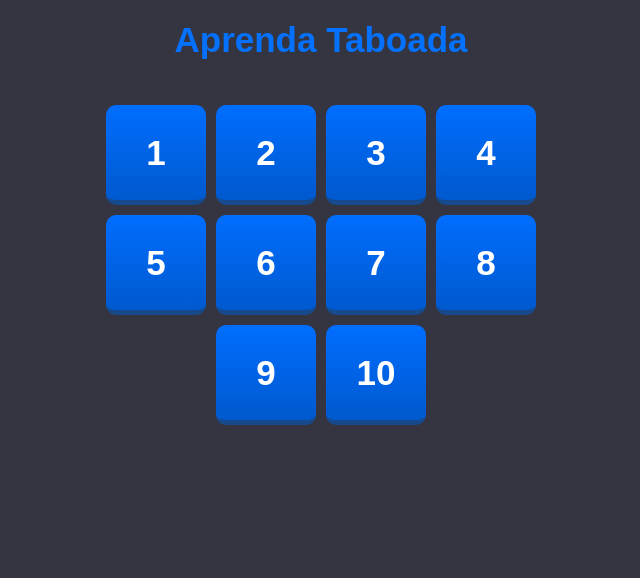
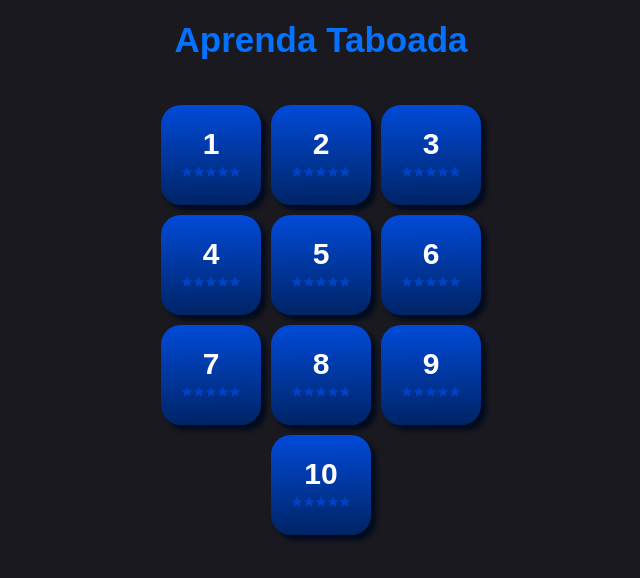
Before and after one commit to lucasmessias322/MathApp, a React (Create React App) app: page /#/ in a window 1280 px wide. Shown: the top 578 px of the page, without its empty margins (319-959 px from the left). Built offline with nearby package versions, Linux system fonts and the light colour scheme.

Commit message:
added star system and style change

```diff
--- a/src/Pages/DashBoard/index.jsx
+++ b/src/Pages/DashBoard/index.jsx
@@ -1,11 +1,25 @@
 import React, { useState } from "react";
 import styled from "styled-components";
 import { Link } from "react-router-dom";
+import { AiOutlineStar, AiTwotoneStar } from "react-icons/ai";
 
 const numerosArray = Array.from({ length: 10 }, (_, index) => index + 1);
 
 export default function DashBoard() {
   const [levels, setLevels] = useState(numerosArray);
+
+  // Função para criar as estrelas com base no recorde
+  function renderStars(level) {
+    const stars = [];
+    const record = localStorage.getItem(`record_${level}`);
+
+    for (let i = 0; i < 5; i++) {
+      const starColor = record >= (i + 1) * 100 ? "#ffd900" : "#0044C6";
+      stars.push(<AiTwotoneStar key={i} color={starColor} />);
+    }
+
+    return stars;
+  }
 
   return (
     <Container>
@@ -15,6 +29,8 @@ export default function DashBoard() {
           <Level key={i}>
             <Link to={`/TaboadaCompleta/${elem}`}>
               <span>{elem}</span>
+              <div className="stars">{renderStars(elem)}</div>
+              {/* Exibe as estrelas */}
             </Link>
           </Level>
         ))}
@@ -37,7 +53,7 @@ const Container = styled.div`
 
 const LevelContainer = styled.ul`
   width: 100%;
-  max-width: 500px;
+  max-width: 400px;
   margin: 0 auto;
   display: flex;
   flex-wrap: wrap;
@@ -54,18 +70,20 @@ const Level = styled.li`
     display: flex;
     align-items: center;
     justify-content: center;
+    flex-direction: column;
 
     width: 100px;
     height: 100px;
     padding: 20px;
 
     margin: 5px;
-    background: linear-gradient(to bottom, #006eff, #0059ce);
+    /* background: linear-gradient(to bottom, #006eff, #0059ce); */
+    background: linear-gradient(179deg, #014ad8 1.22%, #002466 98.84%);
+    box-shadow: 5px 5px 4px 0px #010b1f;
     color: white;
-    font-size: 35px;
+    font-size: 30px;
     font-weight: bold;
-    border-radius: 10px;
-    border-bottom: 5px solid #174a8d;
+    border-radius: 20px;
 
     cursor: pointer;
     transition: background-color 0.2s ease-in-out, transform 0.1s ease-in-out;
@@ -76,6 +94,13 @@ const Level = styled.li`
 
     &:active {
       transform: scale(0.95);
+      box-shadow: 5px 5px 4px 0px #010b1f inset;
+    }
+
+    div.stars {
+      display: flex;
+      font-size: 12px;
+      padding: 5px 0px;
     }
   }
 `;
--- a/src/Pages/TabuadaCompleta/index.jsx
+++ b/src/Pages/TabuadaCompleta/index.jsx
@@ -22,7 +22,7 @@ export default function TaboadaCompleta() {
 
   return (
     <Container>
-      <h2>Taboada do {tabuNumber}</h2>
+      <h2>Level {tabuNumber}</h2>
       <ul>
         {table.map((item) => (
           <li key={item.num}>
@@ -84,8 +84,15 @@ const StartGameContainer = styled.div`
     display: flex;
     justify-content: center;
     align-items: center;
-    background-color: #006eff;
+
     padding: 20px;
     border-radius: 100%;
+    background: linear-gradient(179deg, #014ad8 1.22%, #002466 98.84%);
+    box-shadow: 5px 5px 4px 0px #010b1f;
+
+    &:active {
+      transform: scale(0.95);
+      box-shadow: 5px 5px 4px 0px #010b1f inset;
+    }
   }
 `;
--- a/src/Pages/TabuadaGame/index.jsx
+++ b/src/Pages/TabuadaGame/index.jsx
@@ -380,6 +380,7 @@ const ContainerTabuada = styled.div`
   display: flex;
   flex-direction: column;
   height: 100vh;
+  padding: 10px;
   h2 {
     color: #0471ff;
     font-size: 30px;
@@ -394,6 +395,7 @@ const Header = styled.header`
   display: flex;
   justify-content: space-between;
   align-items: center;
+
   padding-bottom: 15px;
 
   .volume {
@@ -460,7 +462,7 @@ const DisplayEquation = styled.div`
 
   padding: 20px;
   border: 2px solid #006eff;
-  background-color: #343541;
+  background-color: #19191f;
   border-radius: 10px;
   height: 100px;
   font-weight: bold;
@@ -476,7 +478,7 @@ const DisplayResponse = styled.div`
 
   padding: 20px;
   border: 2px solid #006eff;
-  background-color: #343541;
+  background-color: #19191f;
   border-radius: 10px;
   height: 100px;
   font-weight: bold;
--- a/src/index.css
+++ b/src/index.css
@@ -9,5 +9,5 @@ body {
   /* margin: 0px;
   padding: 0px; */
   font-family: Arial, Helvetica, sans-serif;
-  background-color: #343541;
+  background-color: #19191F;
 }
```
